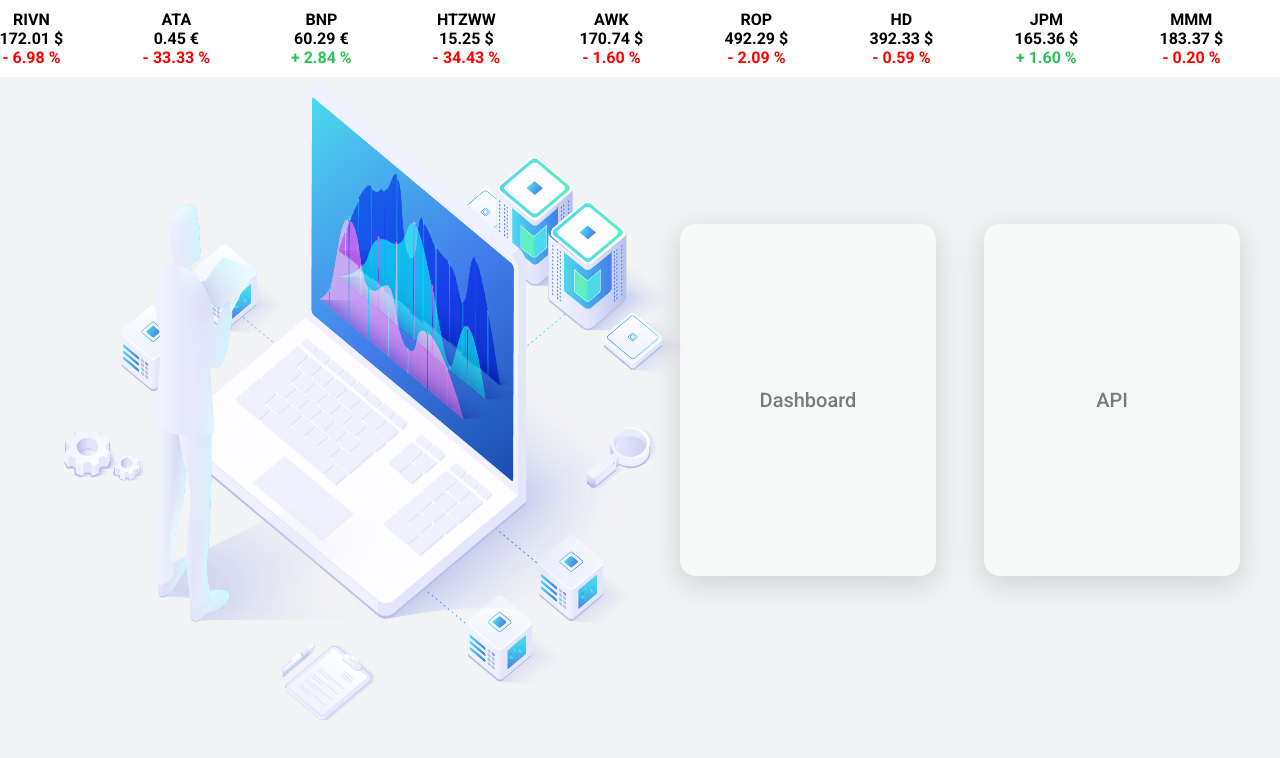
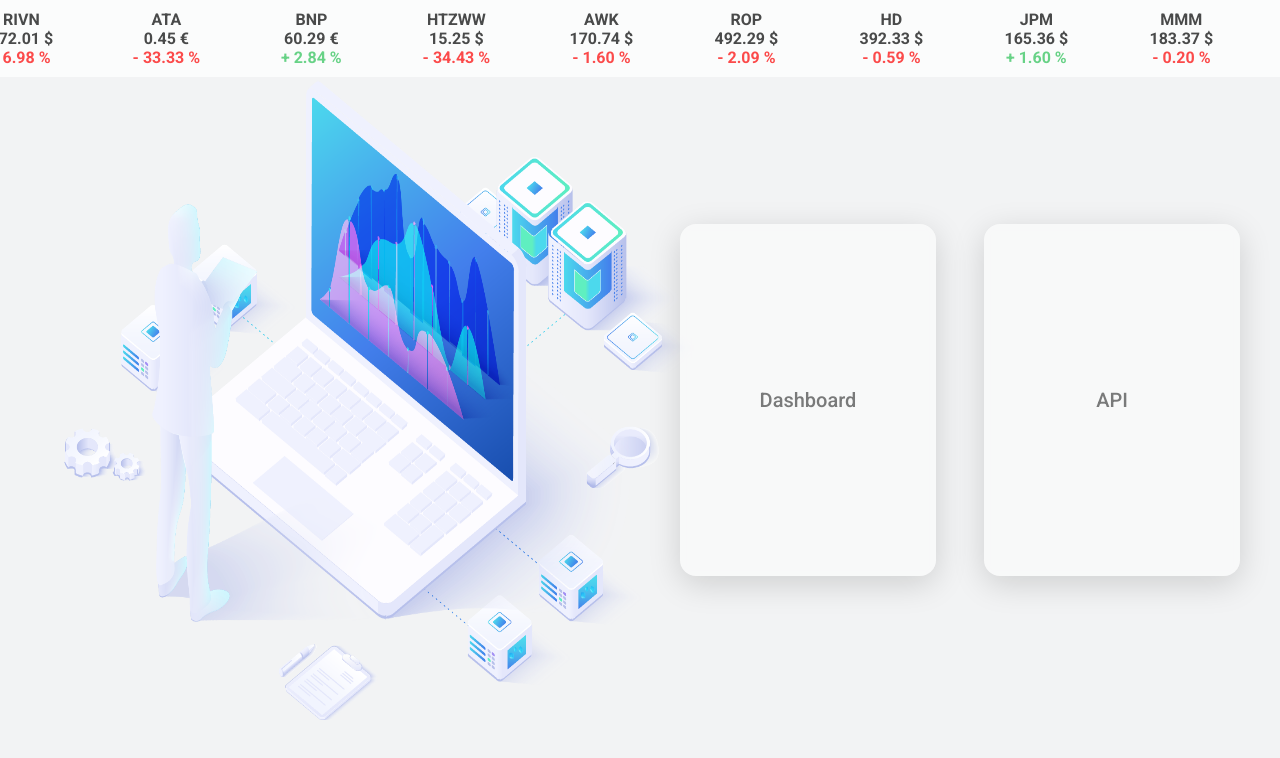
Before and after one commit to dnitecki/finfetch-ui, a React (Create React App) app: page / in a window 1280 px wide. Shown: the top 758 px of the page. Built offline with nearby package versions, Linux system fonts and the light colour scheme.

Commit message:
ticker styling

```diff
--- a/src/components/stockTicker/StockTicker.scss
+++ b/src/components/stockTicker/StockTicker.scss
@@ -3,9 +3,11 @@
   overflow-x: hidden;
   white-space: nowrap;
   background-color: #ffffff;
+  opacity: 0.7;
   box-sizing: content-box;
   width: 100%;
-  padding: 10px;
+  padding-top: 10px;
+  padding-bottom: 10px;
   z-index: 9999;
 }
 
--- a/src/pages/landingPage/LandingPage.scss
+++ b/src/pages/landingPage/LandingPage.scss
@@ -1,6 +1,6 @@
 .landingPage {
   background: #f2f3f4;
-  overflow-x: hidden;
+  overflow: overlay;
   height: 100vh;
   width: 100vw;
   transition: all ease 0.5s;
```
